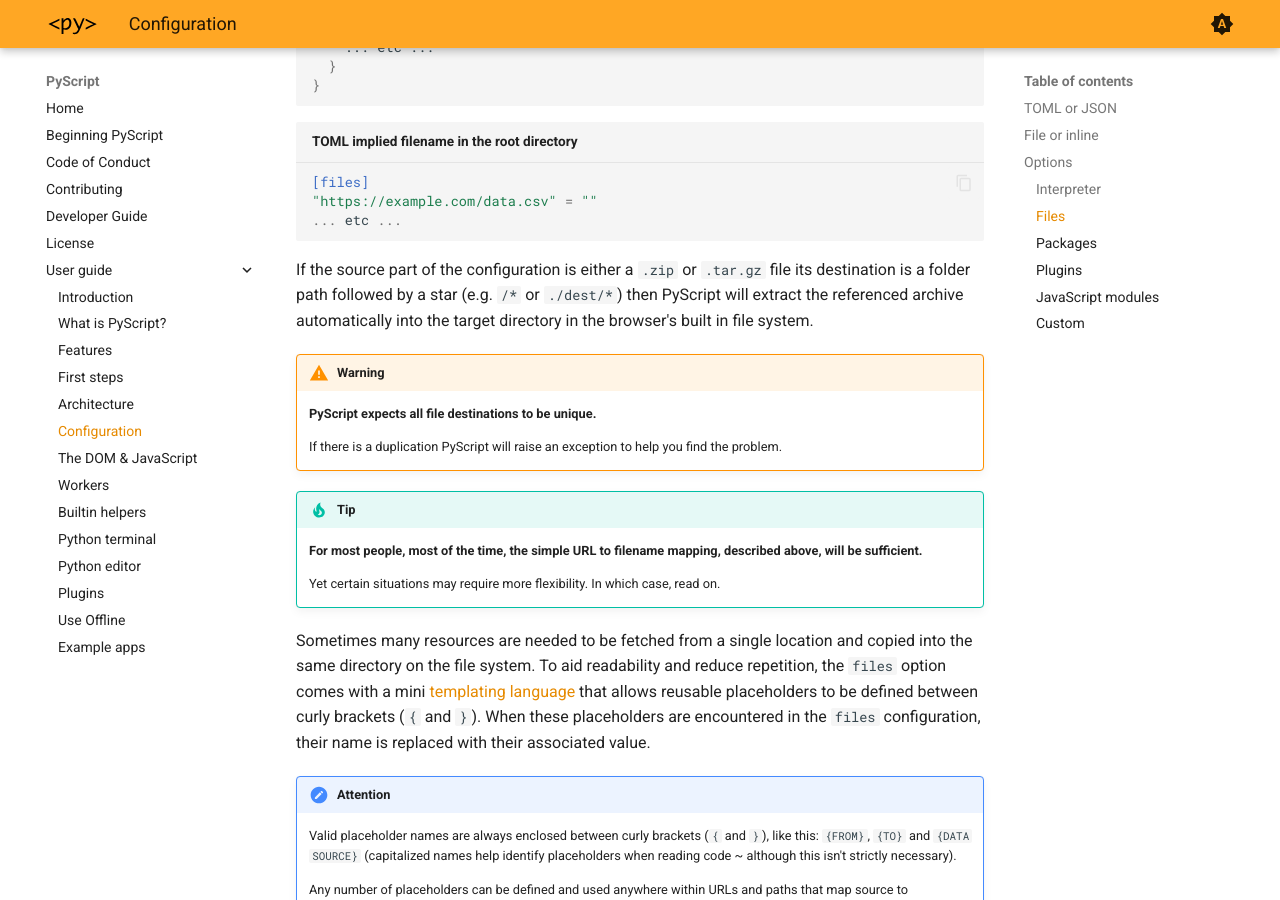
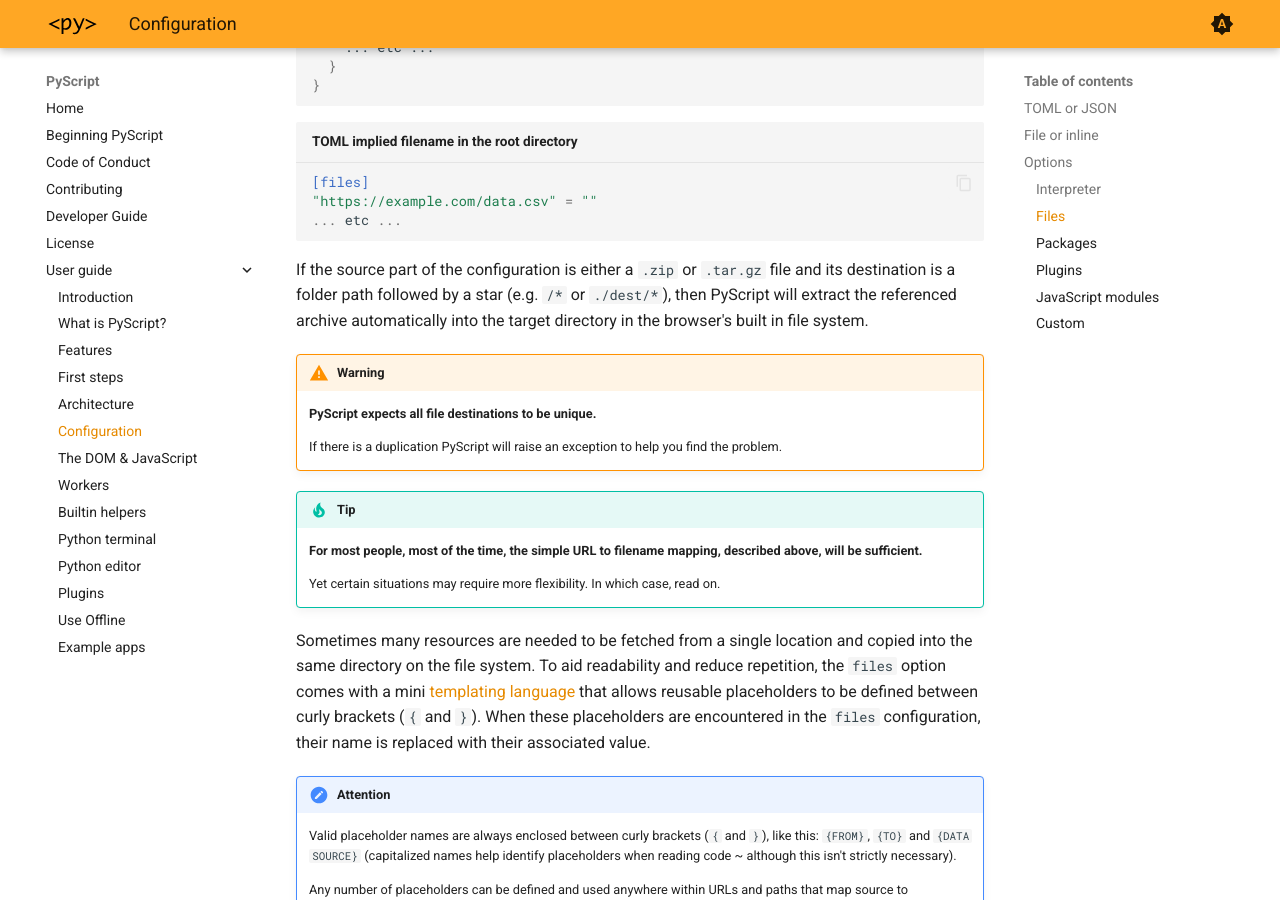
Before and after one commit to pyscript/docs, an MkDocs documentation site: the page built from docs/user-guide/configuration.md, in a window 1280 px wide and 900 px high, scrolled down 3355 px. Built offline with MkDocs 1.6.1 and Material for MkDocs 9.7.7, drawn with Linux system fonts in a browser that asks for light colours; the version menu is left out.

Commit message:
Fix typos etc...

````diff
--- a/docs/user-guide/configuration.md
+++ b/docs/user-guide/configuration.md
@@ -161,9 +161,9 @@ examples could be equivalently re-written as:
 ```
 
 If the source part of the configuration is either a `.zip` or `.tar.gz` file
-its destination is a folder path followed by a star (e.g. `/*` or `./dest/*`)
-then PyScript will extract the referenced archive automatically into the target
-directory in the browser's built in file system.
+and its destination is a folder path followed by a star (e.g. `/*` or
+`./dest/*`), then PyScript will extract the referenced archive automatically
+into the target directory in the browser's built in file system.
 
 !!! warning
 
````
Also changed, not shown: docs/user-guide/builtins.md (+2 -1 lines), docs/user-guide/dom.md (+2 -2 lines).
